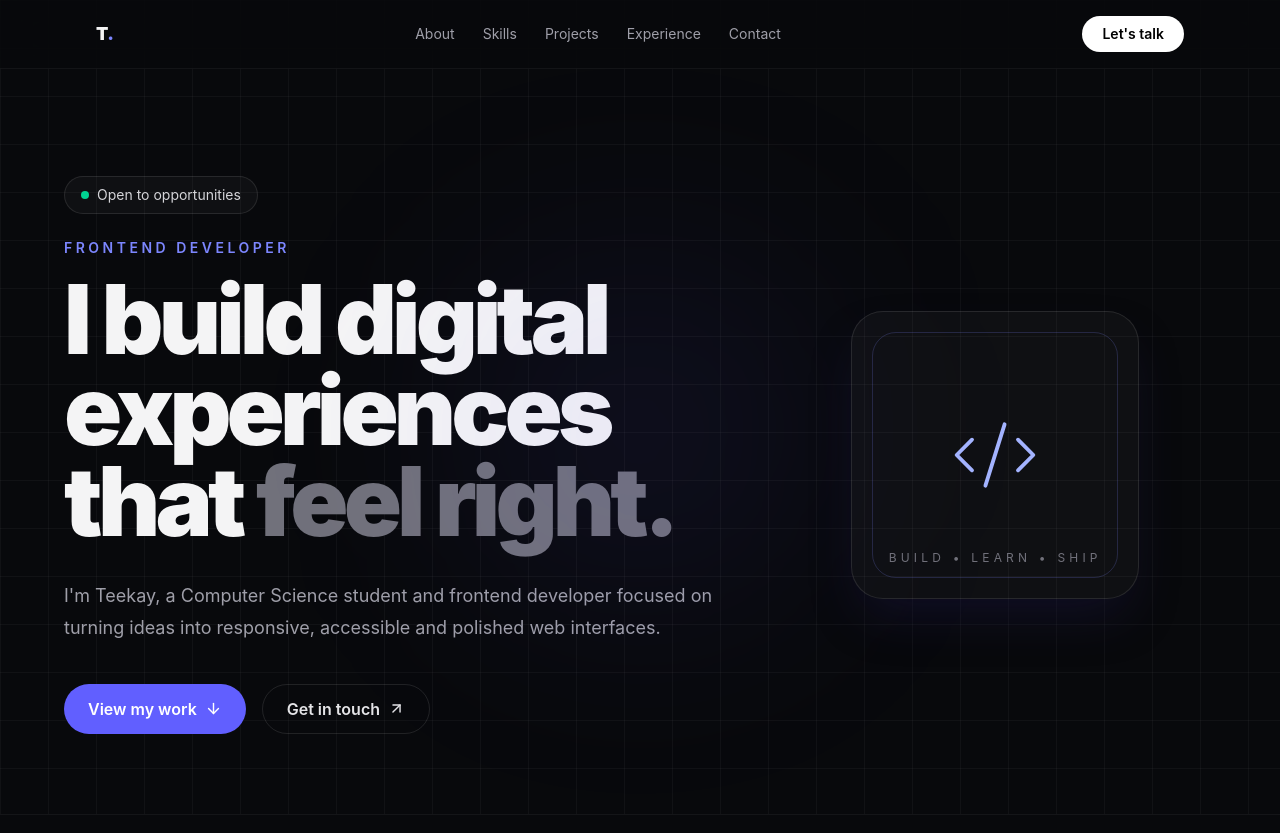
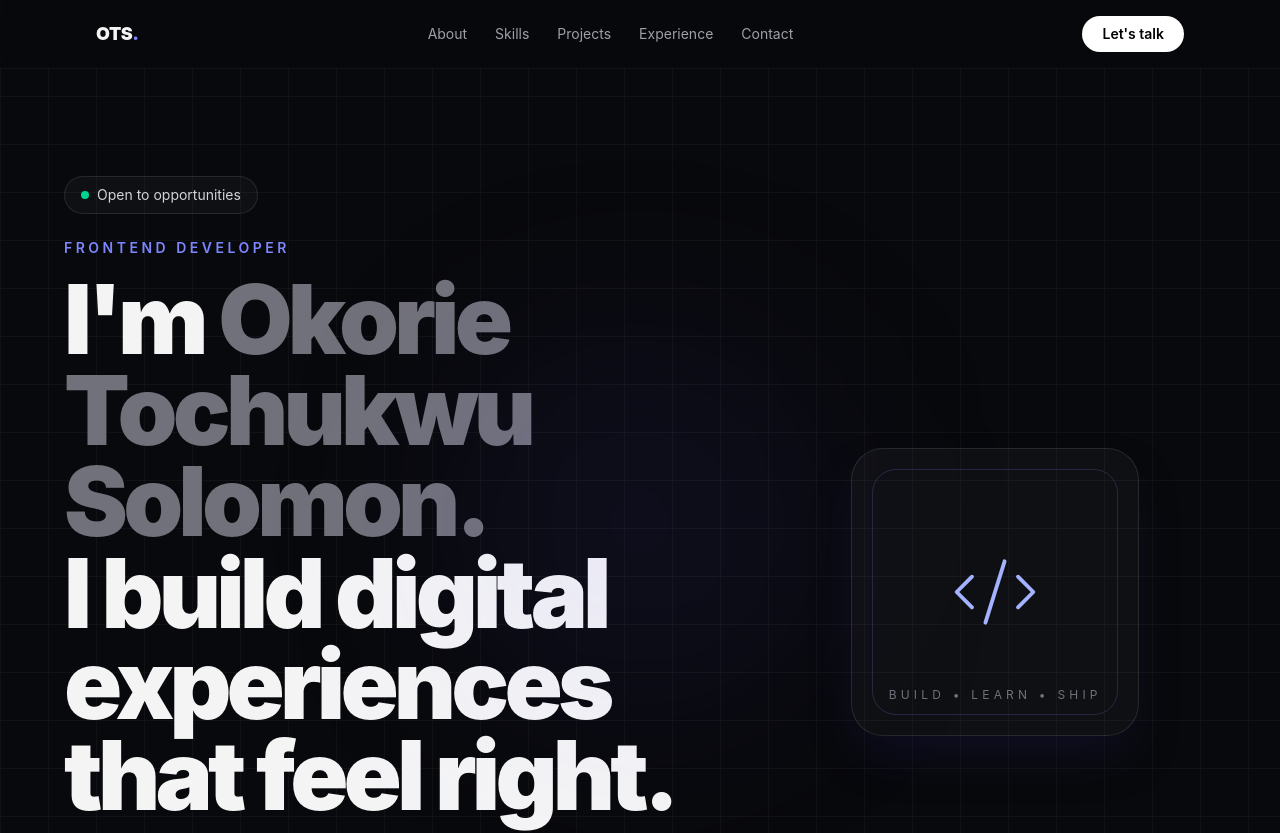
Before and after one commit to TEEKAY-alt403/portfolio.teekay, a React (Vite) app: page / in a window 1280 px wide. Shown: the top 833 px of the page. Built offline with nearby package versions, Linux system fonts and the light colour scheme.

Commit message:
feat: personalize portfolio identity and contact

```diff
--- a/src/App.tsx
+++ b/src/App.tsx
@@ -24,9 +24,9 @@ function App() {
     <div className="min-h-screen overflow-x-hidden bg-[#08090c] text-zinc-100">
       <header className="fixed inset-x-0 top-0 z-50 border-b border-white/5 bg-[#08090c]/80 backdrop-blur-xl">
         <nav className="mx-auto flex max-w-6xl items-center justify-between px-5 py-4 lg:px-8" aria-label="Main navigation">
-          <a href="#home" className="text-lg font-black tracking-tight" onClick={closeMenu}>T<span className="text-indigo-400">.</span></a>
+          <a href="#home" className="text-lg font-black tracking-tight" onClick={closeMenu}>OTS<span className="text-indigo-400">.</span></a>
           <div className="hidden items-center gap-7 text-sm text-zinc-400 md:flex">{navItems.map((item) => <a key={item} href={`#${item.toLowerCase()}`} className="transition hover:text-white">{item}</a>)}</div>
-          <a href="#contact" className="hidden rounded-full bg-white px-5 py-2 text-sm font-semibold text-black transition hover:bg-zinc-200 md:block">Let's talk</a>
+          <a href="mailto:Okorietochukwu51@gmail.com" className="hidden rounded-full bg-white px-5 py-2 text-sm font-semibold text-black transition hover:bg-zinc-200 md:block">Let's talk</a>
           <button className="md:hidden" onClick={() => setMenuOpen(!menuOpen)} aria-label="Toggle navigation">{menuOpen ? <X size={22} /> : <Menu size={22} />}</button>
         </nav>
         {menuOpen && <div className="border-t border-white/5 px-5 pb-5 md:hidden">{navItems.map((item) => <a key={item} href={`#${item.toLowerCase()}`} onClick={closeMenu} className="block py-3 text-zinc-300">{item}</a>)}</div>}
@@ -36,7 +36,7 @@ function App() {
         <section id="home" className="grid-bg relative flex min-h-screen items-center px-5 pt-24 lg:px-8">
           <div className="absolute left-1/2 top-1/3 h-80 w-80 -translate-x-1/2 rounded-full bg-indigo-500/10 blur-[120px]" />
           <div className="mx-auto grid w-full max-w-6xl gap-12 py-20 lg:grid-cols-[1.2fr_.8fr] lg:items-center">
-            <div><div className="mb-6 inline-flex items-center gap-2 rounded-full border border-white/10 bg-white/[.03] px-4 py-2 text-sm text-zinc-300"><span className="h-2 w-2 rounded-full bg-emerald-400" /> Open to opportunities</div><p className="mb-4 text-sm font-semibold uppercase tracking-[.25em] text-indigo-400">Frontend Developer</p><h1 className="max-w-4xl text-5xl font-black leading-[.95] tracking-[-.05em] sm:text-7xl lg:text-8xl">I build digital experiences that <span className="text-zinc-500">feel right.</span></h1><p className="mt-8 max-w-2xl text-lg leading-8 text-zinc-400">I'm Teekay, a Computer Science student and frontend developer focused on turning ideas into responsive, accessible and polished web interfaces.</p><div className="mt-10 flex flex-wrap gap-4"><a href="#projects" className="inline-flex items-center gap-2 rounded-full bg-indigo-500 px-6 py-3 font-semibold text-white transition hover:bg-indigo-400">View my work <ArrowDown size={17} /></a><a href="#contact" className="inline-flex items-center gap-2 rounded-full border border-white/10 px-6 py-3 font-semibold text-zinc-200 transition hover:border-white/25 hover:bg-white/5">Get in touch <ArrowUpRight size={17} /></a></div></div>
+            <div><div className="mb-6 inline-flex items-center gap-2 rounded-full border border-white/10 bg-white/[.03] px-4 py-2 text-sm text-zinc-300"><span className="h-2 w-2 rounded-full bg-emerald-400" /> Open to opportunities</div><p className="mb-4 text-sm font-semibold uppercase tracking-[.25em] text-indigo-400">Frontend Developer</p><h1 className="max-w-4xl text-5xl font-black leading-[.95] tracking-[-.05em] sm:text-7xl lg:text-8xl">I'm <span className="text-zinc-500">Okorie Tochukwu Solomon.</span><br />I build digital experiences that feel right.</h1><p className="mt-8 max-w-2xl text-lg leading-8 text-zinc-400">A Computer Science student and frontend developer focused on turning ideas into responsive, accessible and polished web interfaces.</p><div className="mt-10 flex flex-wrap gap-4"><a href="#projects" className="inline-flex items-center gap-2 rounded-full bg-indigo-500 px-6 py-3 font-semibold text-white transition hover:bg-indigo-400">View my work <ArrowDown size={17} /></a><a href="mailto:Okorietochukwu51@gmail.com" className="inline-flex items-center gap-2 rounded-full border border-white/10 px-6 py-3 font-semibold text-zinc-200 transition hover:border-white/25 hover:bg-white/5">Get in touch <ArrowUpRight size={17} /></a></div></div>
             <div className="relative hidden justify-center lg:flex"><div className="animate-float relative flex h-72 w-72 items-center justify-center rounded-[2rem] border border-white/10 bg-white/[.03] shadow-2xl shadow-indigo-950/40"><div className="absolute inset-5 rounded-[1.5rem] border border-indigo-400/20" /><Code2 size={92} strokeWidth={1} className="text-indigo-300" /><span className="absolute bottom-8 text-xs uppercase tracking-[.35em] text-zinc-500">Build • Learn • Ship</span></div></div>
           </div>
         </section>
@@ -49,10 +49,10 @@ function App() {
 
         <section id="experience" className="border-t border-white/5 bg-white/[.015] px-5 py-28 lg:px-8"><div className="mx-auto max-w-6xl"><p className="mb-3 text-sm font-semibold uppercase tracking-[.25em] text-indigo-400">04 — Experience & Education</p><div className="grid gap-5 lg:grid-cols-2"><article className="rounded-3xl border border-white/8 bg-[#0d0f14] p-8"><BriefcaseBusiness className="mb-7 text-indigo-400" /><h3 className="text-2xl font-bold">SIWES — Teebiz Technologies Limited</h3><p className="mt-2 text-sm text-zinc-500">Industrial Training • 2026</p><p className="mt-6 leading-7 text-zinc-400">Hands-on exposure to professional software development workflows, web technologies and practical technology projects as part of my industrial training.</p></article><article className="rounded-3xl border border-white/8 bg-[#0d0f14] p-8"><GraduationCap className="mb-7 text-indigo-400" /><h3 className="text-2xl font-bold">Computer Science</h3><p className="mt-2 text-sm text-zinc-500">Vision University • Undergraduate</p><p className="mt-6 leading-7 text-zinc-400">Building a broad foundation across programming, data structures, software development, computer architecture, databases, networking and modern computing.</p></article></div></div></section>
 
-        <section id="contact" className="border-t border-white/5 px-5 py-28 lg:px-8"><div className="mx-auto max-w-6xl rounded-[2rem] border border-white/8 bg-gradient-to-br from-indigo-500/10 to-transparent p-8 sm:p-14"><p className="mb-3 text-sm font-semibold uppercase tracking-[.25em] text-indigo-400">05 — Contact</p><h2 className="max-w-3xl text-4xl font-bold tracking-tight sm:text-6xl">Have an idea worth building?</h2><p className="mt-6 max-w-2xl text-lg leading-8 text-zinc-400">I'm open to internships, freelance opportunities, collaborations and interesting frontend projects.</p><div className="mt-8 flex flex-wrap gap-3"><a href="https://github.com/TEEKAY-alt403" target="_blank" rel="noreferrer" className="inline-flex items-center gap-2 rounded-full bg-white px-6 py-3 font-semibold text-black transition hover:bg-zinc-200"><Github size={17} /> GitHub</a><a href="#" className="inline-flex items-center gap-2 rounded-full border border-white/10 px-6 py-3 font-semibold text-zinc-200 transition hover:border-white/25 hover:bg-white/5"><Mail size={17} /> Contact me</a></div></div></section>
+        <section id="contact" className="border-t border-white/5 px-5 py-28 lg:px-8"><div className="mx-auto max-w-6xl rounded-[2rem] border border-white/8 bg-gradient-to-br from-indigo-500/10 to-transparent p-8 sm:p-14"><p className="mb-3 text-sm font-semibold uppercase tracking-[.25em] text-indigo-400">05 — Contact</p><h2 className="max-w-3xl text-4xl font-bold tracking-tight sm:text-6xl">Have an idea worth building?</h2><p className="mt-6 max-w-2xl text-lg leading-8 text-zinc-400">I'm open to internships, freelance opportunities, collaborations and interesting frontend projects.</p><div className="mt-8 flex flex-wrap gap-3"><a href="https://github.com/TEEKAY-alt403" target="_blank" rel="noreferrer" className="inline-flex items-center gap-2 rounded-full bg-white px-6 py-3 font-semibold text-black transition hover:bg-zinc-200"><Github size={17} /> GitHub</a><a href="mailto:Okorietochukwu51@gmail.com" className="inline-flex items-center gap-2 rounded-full border border-white/10 px-6 py-3 font-semibold text-zinc-200 transition hover:border-white/25 hover:bg-white/5"><Mail size={17} /> Okorietochukwu51@gmail.com</a></div></div></section>
       </main>
 
-      <footer className="border-t border-white/5 px-5 py-8 lg:px-8"><div className="mx-auto flex max-w-6xl flex-col justify-between gap-5 text-sm text-zinc-500 sm:flex-row sm:items-center"><p>© {new Date().getFullYear()} Teekay. Built with React.</p><a href="https://github.com/TEEKAY-alt403" target="_blank" rel="noreferrer" className="transition hover:text-white"><Github size={19} /></a></div></footer>
+      <footer className="border-t border-white/5 px-5 py-8 lg:px-8"><div className="mx-auto flex max-w-6xl flex-col justify-between gap-5 text-sm text-zinc-500 sm:flex-row sm:items-center"><p>© {new Date().getFullYear()} Okorie Tochukwu Solomon. Built with React.</p><a href="https://github.com/TEEKAY-alt403" target="_blank" rel="noreferrer" className="transition hover:text-white"><Github size={19} /></a></div></footer>
     </div>
   )
 }
```
